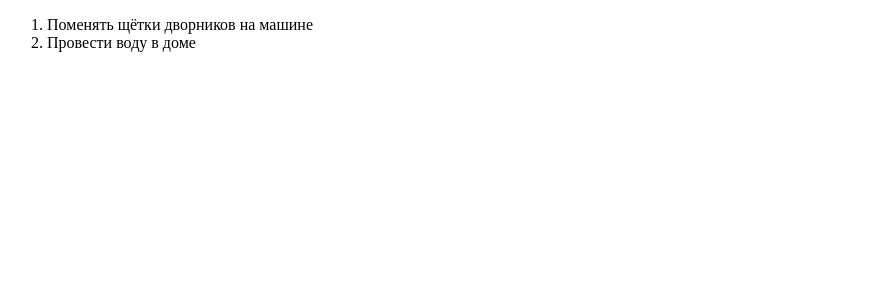
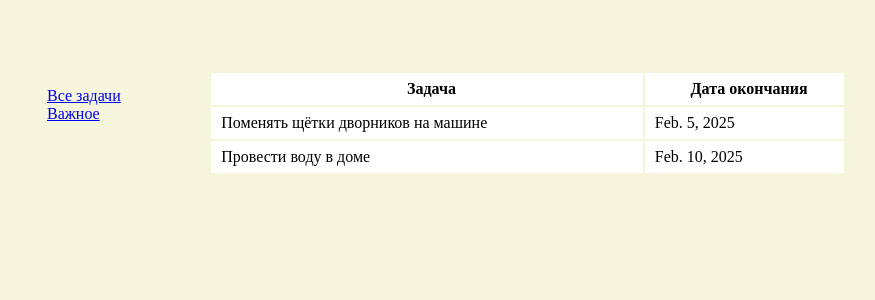
Before and after one commit to Artem-Ionov/ToDo, a Django app: page /App/ in a window 1280 px wide. Shown: the top 300 px of the page, without its empty margins (1-876 px from the left). Run offline with Django 5.2, Linux system fonts and the light colour scheme; data comes from the database, SQL or seed files in the repository.

Commit message:
Add Styles, navi, table

```diff
--- /dev/null
+++ b/App/static/Styles.css
@@ -0,0 +1,29 @@
+html{
+    background-color: beige;
+}
+
+.navi{
+    float: left;
+    width: 15%;
+    padding-top: 5%;
+}
+
+.navi ul{
+    list-style: none;
+}
+
+.content{
+    float: right;
+    width: 84%;
+    padding-top: 5%;
+}
+
+.content table{
+    width: 60%;
+}
+
+.content th, td{
+    height: 30px;
+    background-color: white;
+    padding-left: 10px;
+}
--- a/App/templates/Base.html
+++ b/App/templates/Base.html
@@ -3,10 +3,20 @@
     <head>
         <title>Мой ToDo</title>
         <meta charset="utf-8">
+        {% load static %}
+        <link rel="stylesheet" href="{% static 'Styles.css' %}">
     </head>
     <body>
-        {% block content %}
-
+        <div class="navi">
+        {% block navi %}
+            <ul>
+                <li><a href="#">Все задачи</a></li>
+                <li><a href="#">Важное</a></li>
+            </ul>
         {% endblock %}
+        </div>
+        <div class="content">
+        {% block content %}{% endblock %}
+        </div>
     </body>
 </html>
--- a/App/templates/task_list.html
+++ b/App/templates/task_list.html
@@ -1,9 +1,16 @@
 {% extends 'Base.html' %}
 
 {% block content %}
-    <ol>
+    <table>
+        <tr>
+            <th>Задача</th>
+            <th>Дата окончания</th>
+        </tr>
         {% for task in tasks %}
-            <li>{{task.title}}</li>
+            <tr>
+                <td>{{task.title}}</td>
+                <td>{{task.date}}</td>
+            </tr>
         {% endfor %}
-    </ol>
+    </table>
 {% endblock %}
```
